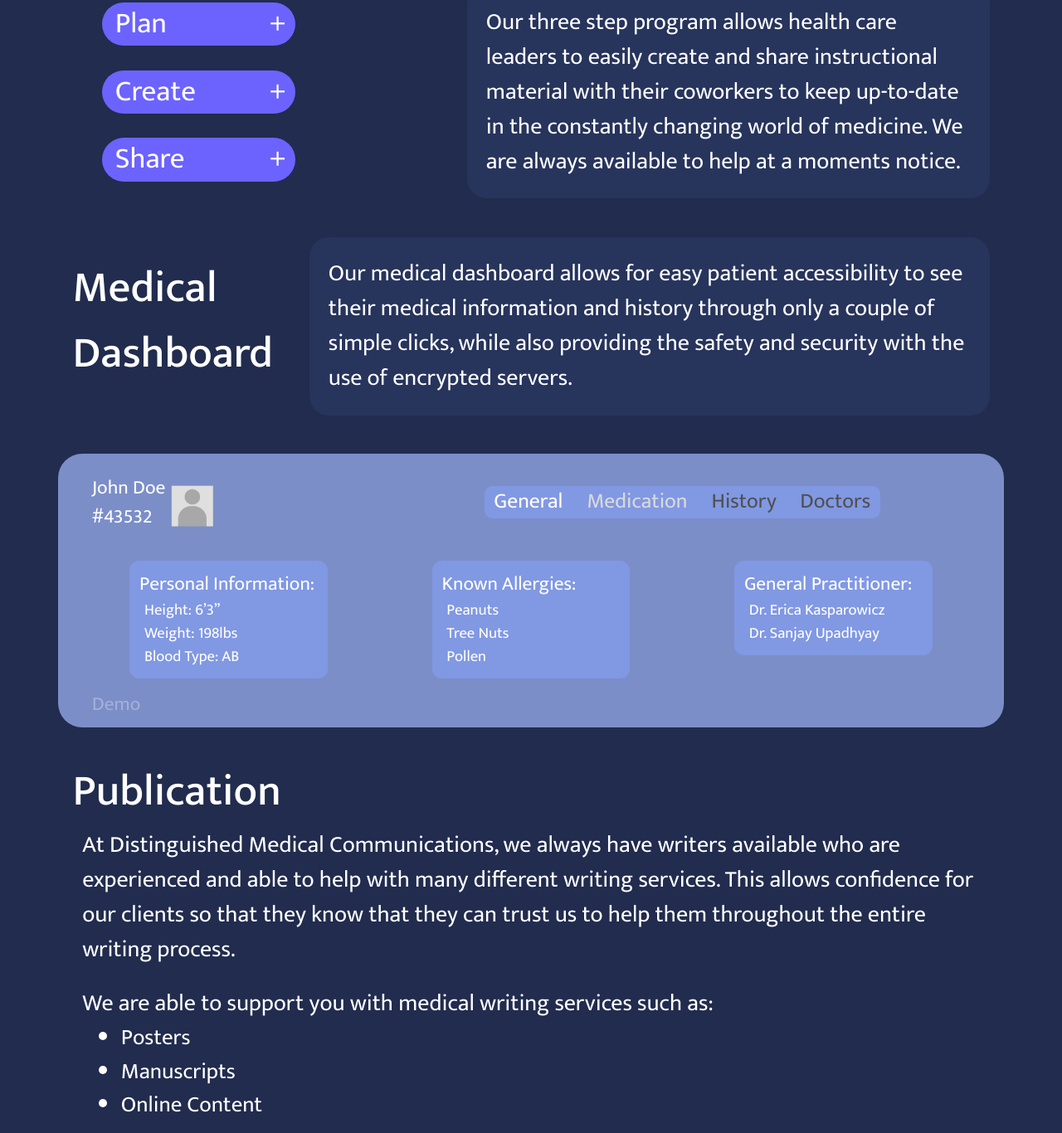
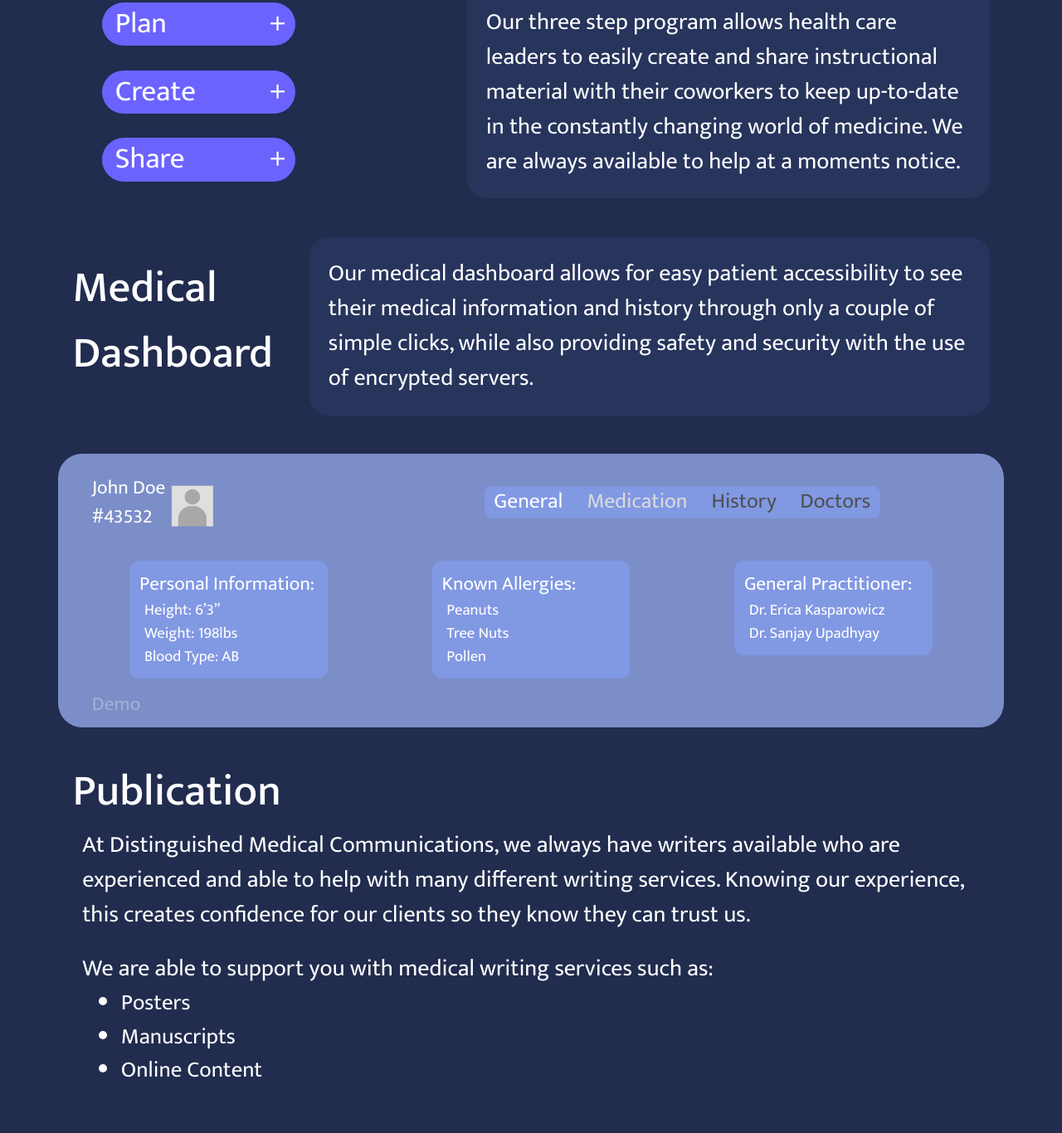
Before and after one commit to Justinjp126/distinguishedCommunicationsWebsite, a website: page services.html in a window 1280 px wide. Shown: the part 1331-2697 px from the top of the page at 83% size. Drawn offline with nearby package versions, Linux system fonts and the light colour scheme; some packages are replaced by stand-ins of ours; a script that the page names is missing.

Commit message:
text changes

```diff
--- a/services.html
+++ b/services.html
@@ -195,7 +195,7 @@
             <p class="dashboard__text">
               Our medical dashboard allows for easy patient accessibility to see
               their medical information and history through only a couple of
-              simple clicks, while also providing the safety and security with
+              simple clicks, while also providing safety and security with
               the use of encrypted servers.
             </p>
           </div>
@@ -296,9 +296,8 @@
           <p class="publication__text">
             At Distinguished Medical Communications, we always have writers
             available who are experienced and able to help with many different
-            writing services. This allows confidence for our clients so that
-            they know that they can trust us to help them throughout the entire
-            writing process.
+            writing services. Knowing our experience, this creates confidence for
+            our clients so they know they can trust us.
           </p>
         </div>
       </div>
```
